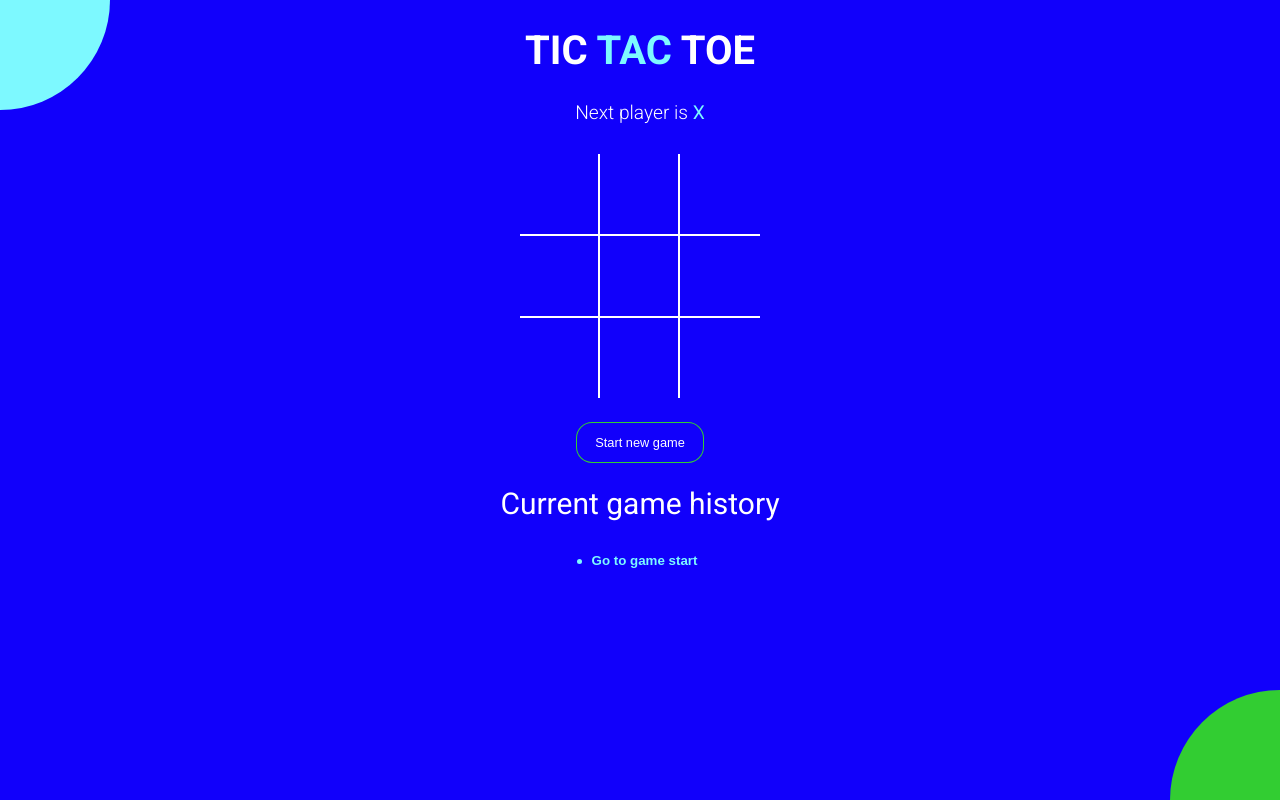
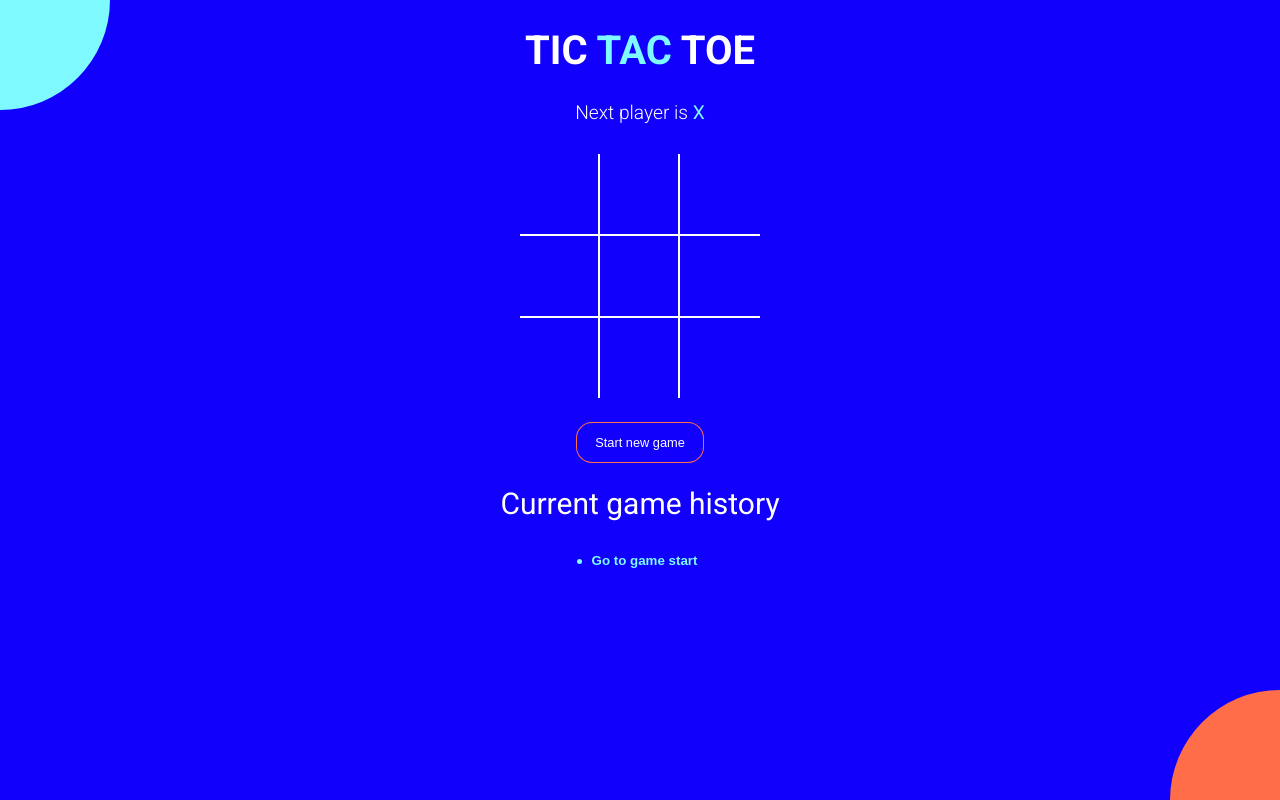
Before and after one commit to Jitesh2Git/tic_tac_toe_game, a React (Vite) app: page / in a window 1280 px wide. Built offline with nearby package versions, Linux system fonts and the light colour scheme.

Commit message:
fixed history overwrite

```diff
--- a/src/App.jsx
+++ b/src/App.jsx
@@ -21,7 +21,9 @@ const App = () => {
     }
 
     setHistory(prev => {
-      const last = prev[prev.length - 1];
+      const isTraversing = currentMove + 1 !== prev.length;
+
+      const last = isTraversing ? prev[currentMove] : prev[prev.length - 1];
 
       const newBoard = last.board.map((square, pos) => {
         if (pos === position) {
@@ -30,8 +32,9 @@ const App = () => {
 
         return square;
       });
+      const base = isTraversing ? prev.slice(0, prev.indexOf(last) + 1) : prev;
 
-      return prev.concat({ board: newBoard, isXNext: !last.isXNext });
+      return base.concat({ board: newBoard, isXNext: !last.isXNext });
     });
 
     setCurrentMove(prev => prev + 1);
--- a/src/styles/root.scss
+++ b/src/styles/root.scss
@@ -1,5 +1,5 @@
 $green: #7df9ff;
-$orange: #32cd32;
+$orange: #ff6d49;
 $blue: #1100fb;
 
 body {
```
